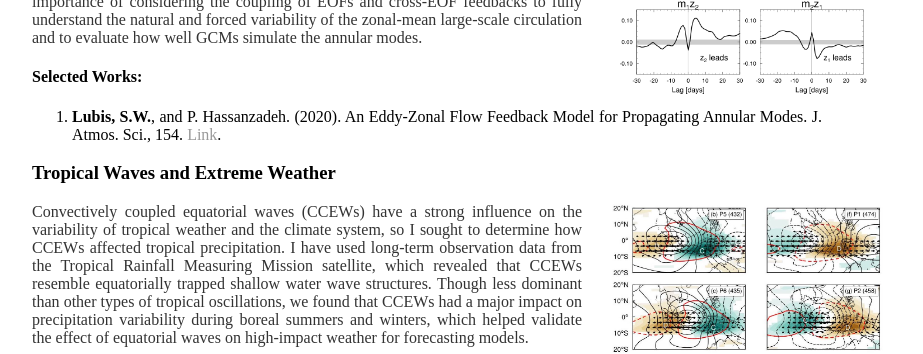
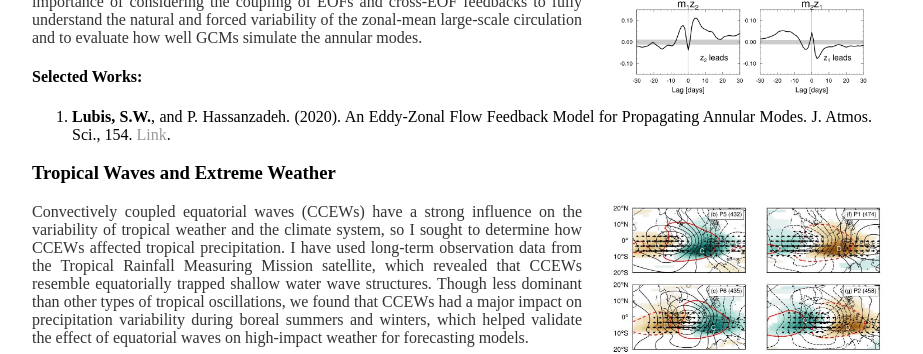
Before and after one commit to sandrolubis/sandrolubis.github.io, a Jekyll site: the page built from research/index.html, in a window 1280 px wide. Shown: the part 1443-1797 px from the top of the page, without its empty margins (276-1199 px from the left). Built offline with Jekyll 4.4.1, drawn with Linux system fonts in a browser that asks for light colours.

Commit message:
Update index.html

```diff
--- a/research/index.html
+++ b/research/index.html
@@ -49,7 +49,7 @@ title: Research Interests | Sandro Lubis
 				exist between EOF1 and EOF2 at some lag times, resulting in decaying-oscillatory, or propagating, annular modes. Here, we introduce a reduced-order model for coupled EOF1 and EOF2 that accounts for potential cross-EOF eddy-zonal flow feedbacks, i.e., EOF1 (EOF2) changing the eddy forcing of EOF2 (EOF1) at the quasi-steady limit.
 				The results highlight the importance of considering the coupling of EOFs and cross-EOF feedbacks to fully understand the natural and forced variability of the zonal-mean large-scale circulation and to evaluate how well GCMs simulate the annular modes.</font></p>
 			<h4>Selected Works:</h4>
-			<ol style="width:750px; text-align:justify;">
+			<ol style="text-align:justify;">
 			  <li><b>Lubis, S.W.</b>, and P. Hassanzadeh. (2020). An Eddy-Zonal Flow Feedback Model for Propagating Annular Modes. J. Atmos. Sci., 154. <a href="https://doi.org/10.1175/JAS-D-20-0214.1">Link</a>.</li>
 			</ol>
 
```
